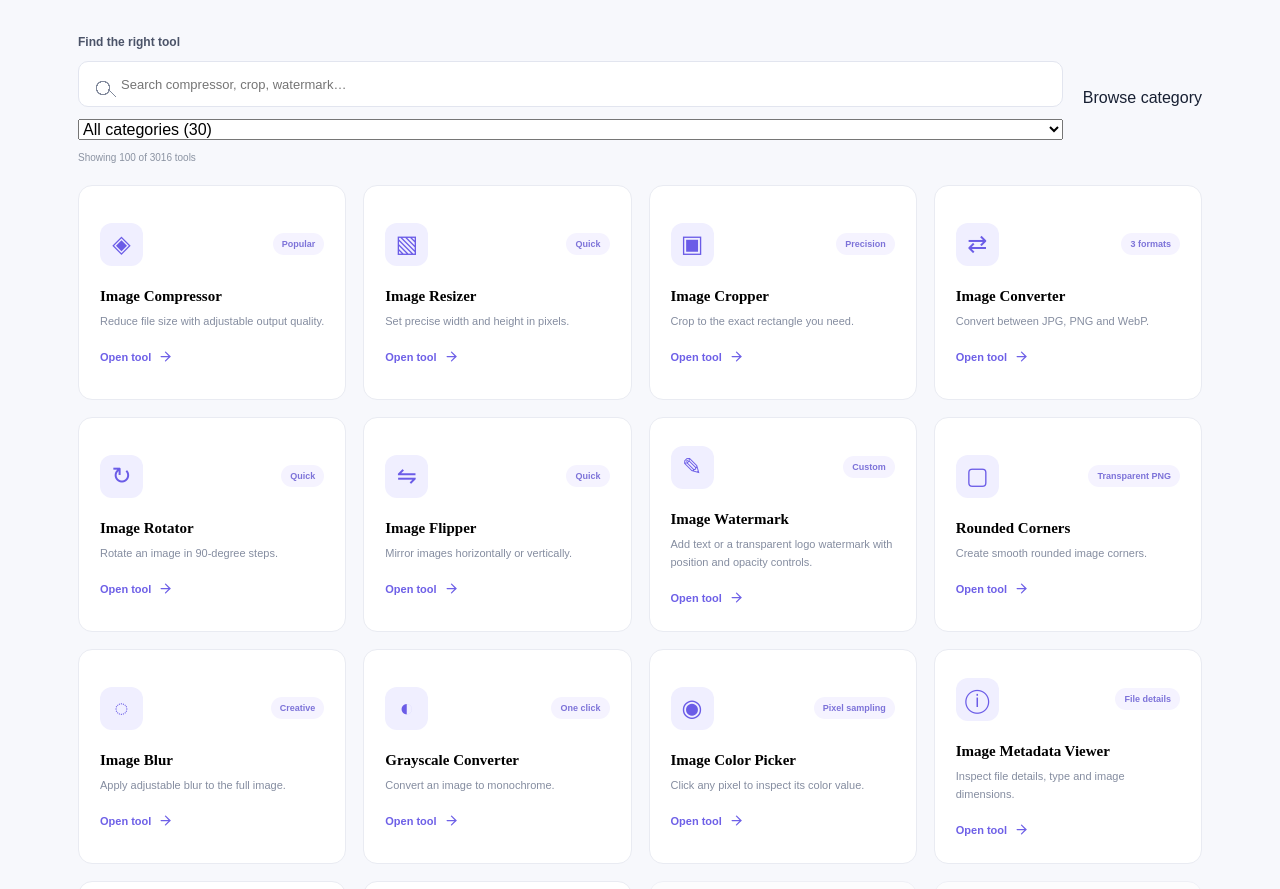
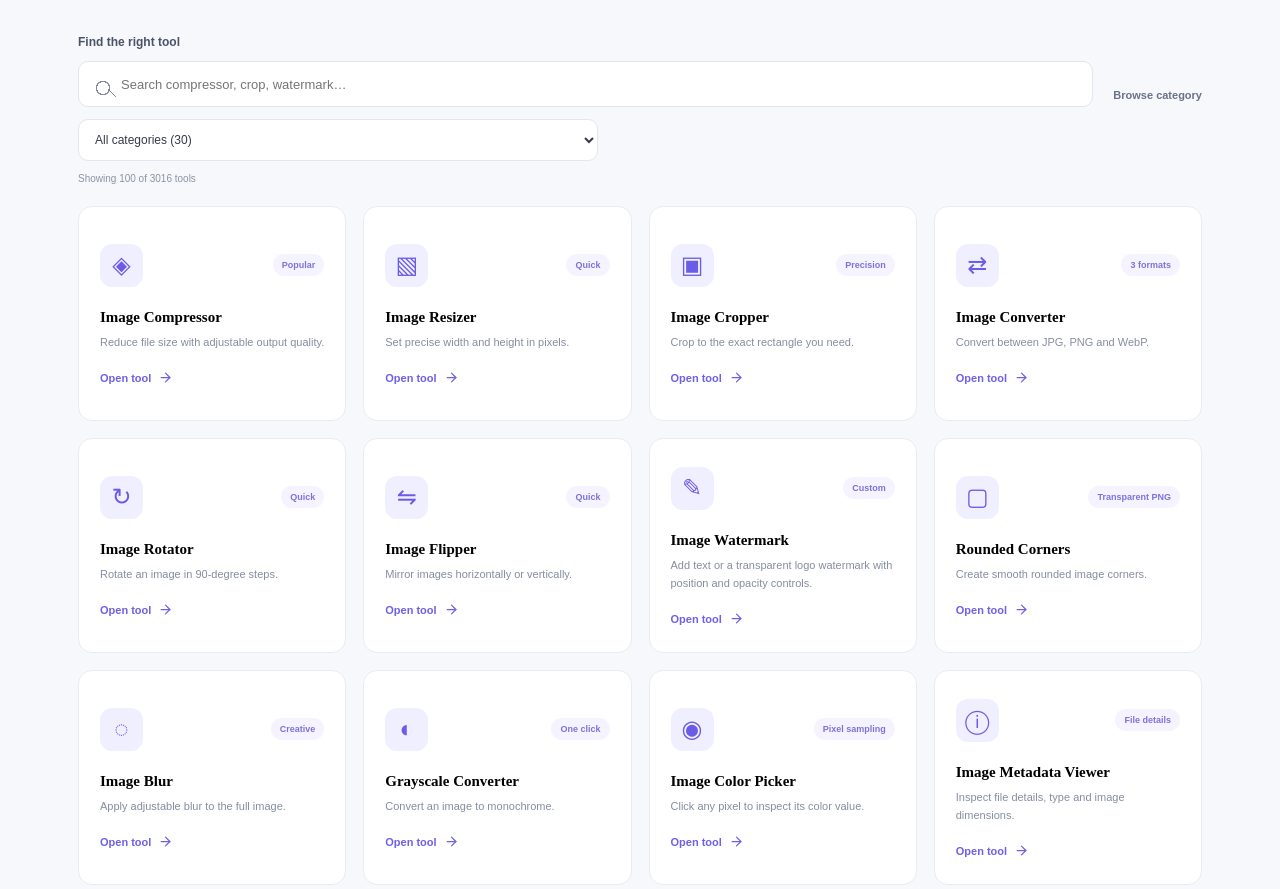
Before and after one commit to Hard-Worker-Dev/PixelTools, a React (Vite) app: page / in a window 1280 px wide. Shown: the part 959-1848 px from the top of the page. Built offline with nearby package versions, Linux system fonts and the light colour scheme.

Commit message:
Style the expanded tool category selector

```diff
--- a/src/styles.css
+++ b/src/styles.css
@@ -113,3 +113,7 @@ footer .footer-links{display:flex;align-items:center;gap:14px}footer .footer-lin
 .watermark-logo-preview{display:flex;align-items:center;justify-content:space-between;gap:12px;padding:10px;border:1px solid #eceef4;border-radius:10px;background:#fafaff}
 .watermark-logo-preview img{display:block;max-width:120px;max-height:64px;object-fit:contain}
 .watermark-logo-preview .change-file{flex:none}
+
+
+/* Compact category selector for the expanded 30-category catalogue. */
+.tool-category-label{display:block;margin:12px 0 6px;color:#697387;font-size:11px;font-weight:700}.tool-category-select{width:100%;max-width:520px;min-height:42px;padding:9px 12px;border:1px solid #e3e5ef;border-radius:10px;background:#fff;color:#343b4b;font:inherit;font-size:12px}.tool-category-select:focus-visible{outline:3px solid #d9d4ff;outline-offset:2px}
```
